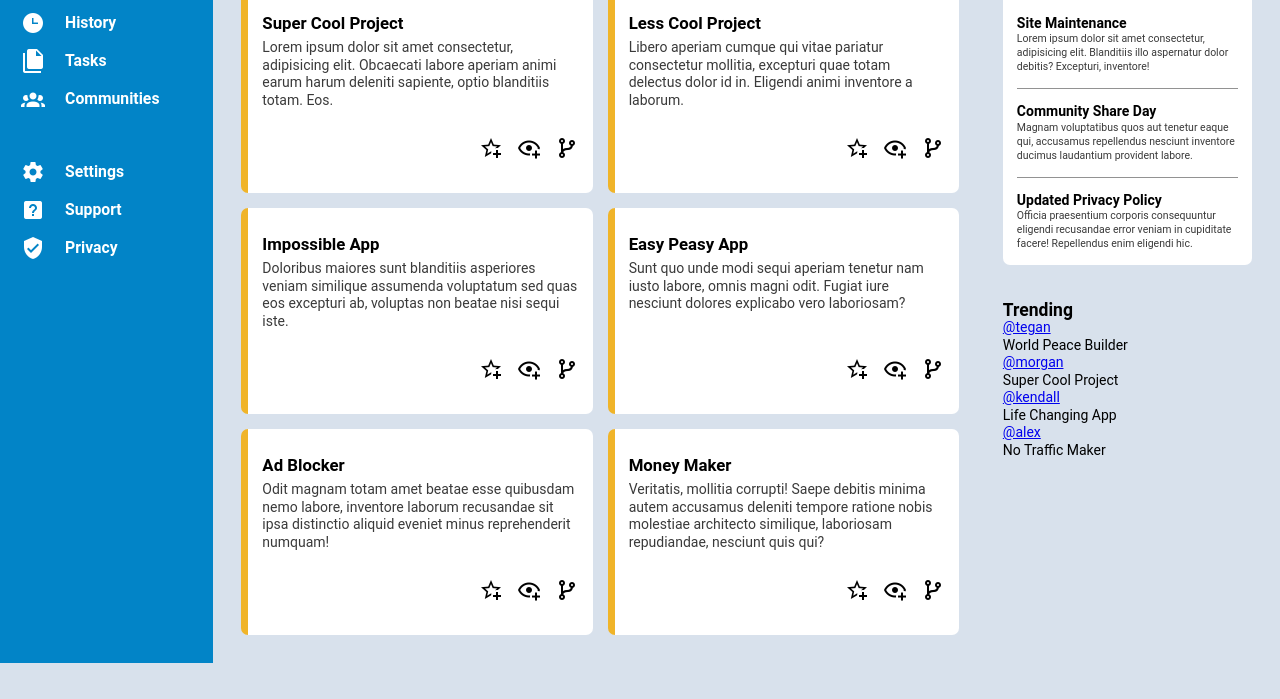
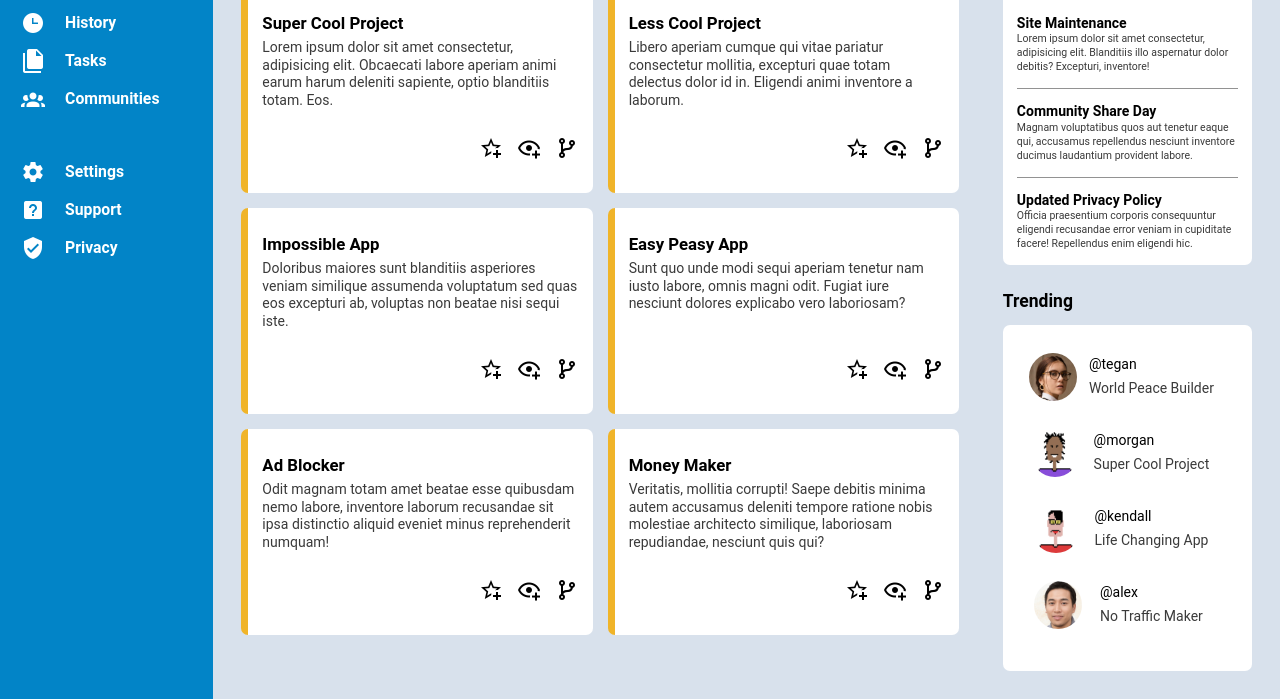
Before and after one commit to RezaVG/Admin-Dashboard, a plain HTML site: page index.html in a window 1280 px wide. Shown: the part 214-913 px from the top of the page. Before the commit the page ends 877 px from the top, so only its background shows below. Drawn offline with Linux system fonts and the light colour scheme.

Commit message:
styled the trending section

```diff
--- a/index.html
+++ b/index.html
@@ -210,19 +210,19 @@
         <h3 class="trending-title">Trending</h3>
         <div class="trendings">
           <div class="trending">
-            <img src="" alt="" /><a href="#">@tegan</a>
+            <img src="./images/44.jpg" alt="" /><a href="#">@tegan</a>
             <p>World Peace Builder</p>
           </div>
           <div class="trending">
-            <img src="" alt="" /><a href="#">@morgan</a>
+            <img src="./images/14.jpg" alt="" /><a href="#">@morgan</a>
             <p>Super Cool Project</p>
           </div>
           <div class="trending">
-            <img src="" alt="" /><a href="#">@kendall</a>
+            <img src="./images/36.jpg" alt="" /><a href="#">@kendall</a>
             <p>Life Changing App</p>
           </div>
           <div class="trending">
-            <img src="" alt="" /><a href="#">@alex</a>
+            <img src="./images/57.jpg" alt="" /><a href="#">@alex</a>
             <p>No Traffic Maker</p>
           </div>
         </div>
--- a/style.css
+++ b/style.css
@@ -286,13 +286,13 @@ header {
 main {
   grid-column: 2/3;
   display: grid;
-  grid-template: 1fr 1fr/3fr 1fr;
+  grid-template-columns: 3fr 1fr;
   gap: 1rem;
   padding: 2rem;
 }
 
 article {
-  grid-row: 1/-1;
+  grid-row: 1 / span 2;
 }
 
 .cards {
@@ -333,6 +333,7 @@ article {
   border-radius: 0.5rem;
   padding: 2rem 1rem 0 1rem;
   margin-top: 1rem;
+  margin-bottom: 1rem;
 }
 
 .announcements > *:not(:last-child) {
@@ -350,3 +351,44 @@ article {
   color: rgb(58, 58, 58);
   padding-bottom: 1rem;
 }
+
+.trending-container {
+  grid-column: 2/3;
+}
+
+.trendings {
+  background-color: white;
+  border-radius: 0.5rem;
+  padding: 2rem 1rem 1rem 1rem;
+  margin-top: 1rem;
+}
+
+.trending {
+  display: grid;
+  grid-template-areas:
+    "img a"
+    "img p";
+  justify-items: center;
+  align-items: center;
+  margin-bottom: 2rem;
+}
+
+.trending img {
+  grid-area: img;
+  width: 48px;
+  height: 48px;
+  border-radius: 50%;
+}
+
+.trending a {
+  grid-area: a;
+  text-decoration: none;
+  color: black;
+  justify-self: start;
+}
+
+.trending p {
+  grid-area: p;
+  color: rgb(58, 58, 58);
+  justify-self: start;
+}
```
Also changed, not shown: images/14.jpg (added), images/44.jpg (added), images/57.jpg (added), images/screenshot.png (added).
